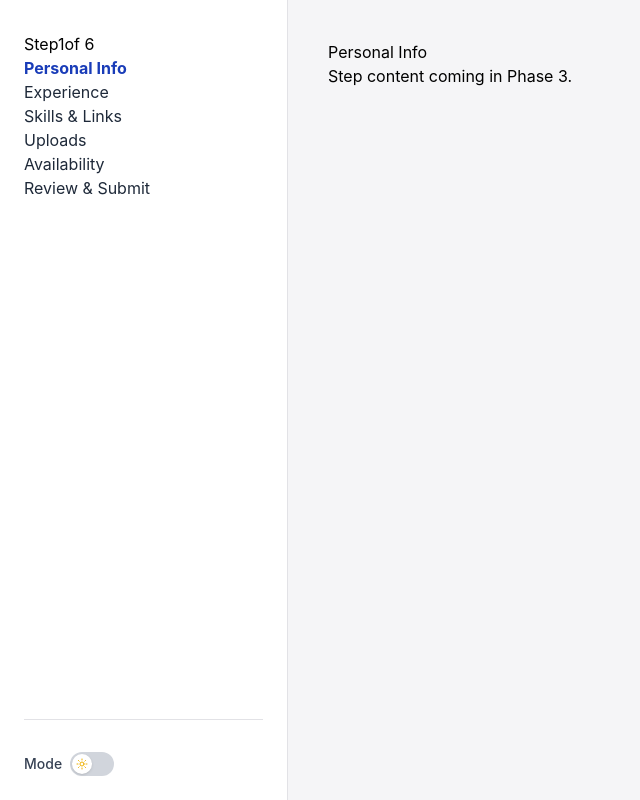
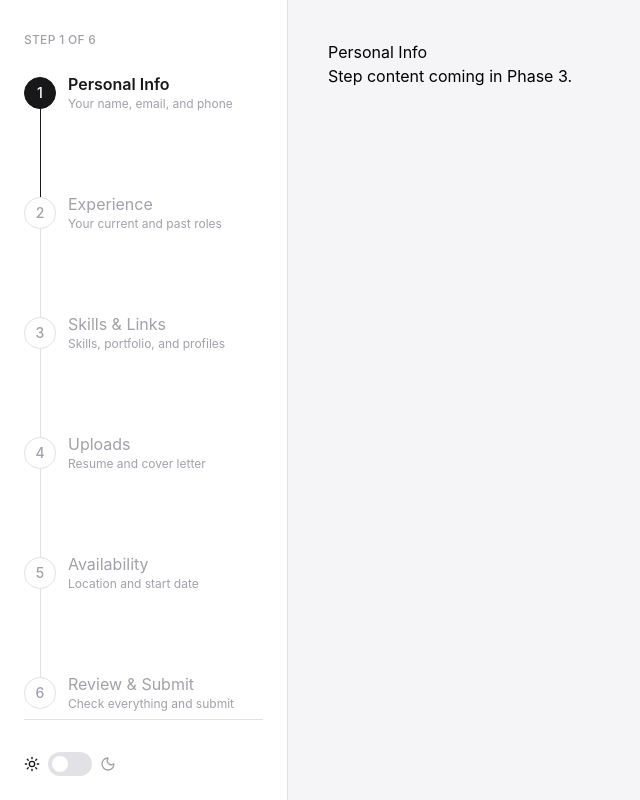
Before and after one commit to HanifNepali/job-application-form, a React (Vite) app: page /form/personal-info in a window 1280 px wide. Shown: the whole page, without its empty margins (0-640 px from the left). Built offline with nearby package versions, Linux system fonts and the light colour scheme.

Commit message:
Update theme toggle and stepper for sidebar updates

```diff
--- a/src/components/Stepper.tsx
+++ b/src/components/Stepper.tsx
@@ -1,48 +1,81 @@
 import { Link, useLocation } from "react-router-dom";
 import { STEPS } from "@/lib/steps";
 import { useFormStore } from "@/store/formStore";
+import { useSidebar } from "@/providers/SidebarContext";
 
-// Bare-bones step indicator for Phase 1: shows all steps, highlights the
-// active one, and lets the user manually click between steps. No visual
-// progress-bar styling yet (Phase 2/5 polish) and no route guard yet
-// (Phase 4) — every step link is clickable regardless of furthestUnlockedStep
-// for now, since there's nothing to validate against until Phase 3 exists.
 export function Stepper() {
   const location = useLocation();
+  const { close } = useSidebar();
   const furthestUnlockedStep = useFormStore(
     (state) => state.furthestUnlockedStep,
+  );
+  const currentIndex = STEPS.findIndex((s) =>
+    location.pathname.endsWith(s.path),
   );
 
   return (
     <nav aria-label="Form steps">
-      {/* "Step X of Y" label, called out explicitly in the spec for
-          screen-reader users who may not benefit from the visual list alone */}
-      <p>
-        Step{STEPS.findIndex((s) => location.pathname.endsWith(s.path)) + 1}of
-        {""} {STEPS.length}
+      <p className="mb-6 text-xs font-medium uppercase tracking-wide text-ink-muted">
+        Step {currentIndex + 1} of {STEPS.length}
       </p>
+
       <ol>
         {STEPS.map((step, index) => {
-          const isActive = location.pathname.endsWith(step.path);
-          // Reachability preview only — not enforced yet. Phase 4's route
-          // guard is what actually blocks navigation; this just dims
-          // steps that aren't reachable so the UI isn't misleading in
-          // the meantime.
-          const isReachable = index <= furthestUnlockedStep;
+          const isActiveStep = location.pathname.endsWith(step.path);
+          const isReachableStep = index <= furthestUnlockedStep;
+          const isLastStep = index === STEPS.length - 1;
 
           return (
-            <li key={step.id}>
+            <li key={step.id} className="relative pb-20 last:pb-0">
+              {!isLastStep && (
+                <span
+                  aria-hidden="true"
+                  className={`absolute left-4 top-8 h-full w-px ${
+                    isReachableStep ? "bg-accent" : "bg-line"
+                  }`}
+                />
+              )}
+
               <Link
                 to={`/form/${step.path}`}
-                // aria-current="step" on the active step, per spec, so
-                // screen readers announce which step is current.
-                aria-current={isActive ? "step" : undefined}
-                aria-disabled={!isReachable}
-                className={
-                  isActive ? "text-blue-800 font-bold" : "text-gray-800"
-                }
+                onClick={close}
+                aria-current={isActiveStep ? "step" : undefined}
+                aria-disabled={!isReachableStep}
+                className={`relative z-10 flex items-center gap-3 rounded-md
+                  focus-visible:outline
+                  focus-visible:outline-offset-2 focus-visible:outline-accent
+                  ${!isReachableStep ? "cursor-not-allowed" : ""}`}
               >
-                {step.label}
+                <span
+                  className={`mt-0.5 flex h-8 w-8 shrink-0 items-center justify-center
+                    rounded-full border text-sm font-medium
+                    ${
+                      isActiveStep
+                        ? "border-accent bg-accent text-accent-text"
+                        : isReachableStep
+                          ? "border-ink bg-surface text-ink"
+                          : "border-line bg-surface text-ink-muted"
+                    }`}
+                >
+                  {index + 1}
+                </span>
+
+                <span className="flex flex-col">
+                  <span
+                    className={
+                      isActiveStep
+                        ? "font-semibold text-ink"
+                        : isReachableStep
+                          ? "text-ink"
+                          : "text-ink-muted"
+                    }
+                  >
+                    {step.label}
+                  </span>
+                  <span className="text-xs text-ink-muted">
+                    {step.description}
+                  </span>
+                </span>
               </Link>
             </li>
           );
--- a/src/components/ThemeToggle.tsx
+++ b/src/components/ThemeToggle.tsx
@@ -1,41 +1,38 @@
 import { Sun, Moon } from "lucide-react";
 import { useTheme } from "@/providers/ThemeContext";
-import { DARK_MODE } from "@/lib/constants";
 
-export const ThemeToggle = () => {
+export function ThemeToggle() {
   const { theme, toggleTheme } = useTheme();
-  const isDark = theme === DARK_MODE;
+  const isDark = theme === "dark";
 
   return (
     <div className="flex items-center gap-2">
-      <span
-        id="theme-toggle-label"
-        className="text-sm font-medium text-gray-700 dark:text-gray-300"
-      >
-        Mode
-      </span>
+      <Sun
+        className={`h-4 w-4 transition-colors ${isDark ? "text-ink-muted" : "text-ink"}`}
+        aria-hidden="true"
+      />
 
       <button
         type="button"
         role="switch"
         aria-checked={isDark}
-        aria-labelledby="theme-toggle-label"
+        aria-label="Toggle dark mode"
         onClick={toggleTheme}
-        className="relative inline-flex h-6 w-11 shrink-0 items-center rounded-full
-                   transition-colors focus:outline-none focus:ring-2 focus:ring-blue-500 focus:ring-offset-2
-                   bg-gray-300 dark:bg-gray-600"
+        className={`relative inline-flex h-6 w-11 shrink-0 items-center rounded-full
+          transition-colors focus-visible:outline
+          focus-visible:outline-offset-2 focus-visible:outline-accent
+          ${isDark ? "bg-accent" : "bg-line"}`}
       >
         <span
-          className={`inline-flex h-5 w-5 items-center justify-center rounded-full bg-white shadow
-                      transition-transform ${isDark ? "translate-x-5" : "translate-x-0.5"}`}
-        >
-          {isDark ? (
-            <Moon className="h-3 w-3 text-gray-700" />
-          ) : (
-            <Sun className="h-3 w-3 text-yellow-500" />
-          )}
-        </span>
+          className={`inline-block h-4 w-4 transform rounded-full bg-surface shadow-card]
+            transition-transform ${isDark ? "translate-x-6" : "translate-x-1"}`}
+        />
       </button>
+
+      <Moon
+        className={`h-4 w-4 transition-colors ${isDark ? "text-ink" : "text-ink-muted"}`}
+        aria-hidden="true"
+      />
     </div>
   );
-};
+}
--- a/src/lib/steps.ts
+++ b/src/lib/steps.ts
@@ -7,12 +7,42 @@
 // Order in this array is step order — index into STEPS is what "furthest valid step" will compare
 
 export const STEPS = [
-  { id: "personal-info", path: "personal-info", label: "Personal Info" },
-  { id: "experience", path: "experience", label: "Experience" },
-  { id: "skills-links", path: "skills-links", label: "Skills & Links" },
-  { id: "uploads", path: "uploads", label: "Uploads" },
-  { id: "availability", path: "availability", label: "Availability" },
-  { id: "review", path: "review", label: "Review & Submit" },
+  {
+    id: "personal-info",
+    path: "personal-info",
+    label: "Personal Info",
+    description: "Your name, email, and phone",
+  },
+  {
+    id: "experience",
+    path: "experience",
+    label: "Experience",
+    description: "Your current and past roles",
+  },
+  {
+    id: "skills-links",
+    path: "skills-links",
+    label: "Skills & Links",
+    description: "Skills, portfolio, and profiles",
+  },
+  {
+    id: "uploads",
+    path: "uploads",
+    label: "Uploads",
+    description: "Resume and cover letter",
+  },
+  {
+    id: "availability",
+    path: "availability",
+    label: "Availability",
+    description: "Location and start date",
+  },
+  {
+    id: "review",
+    path: "review",
+    label: "Review & Submit",
+    description: "Check everything and submit",
+  },
 ] as const;
 
 // Translation
```
